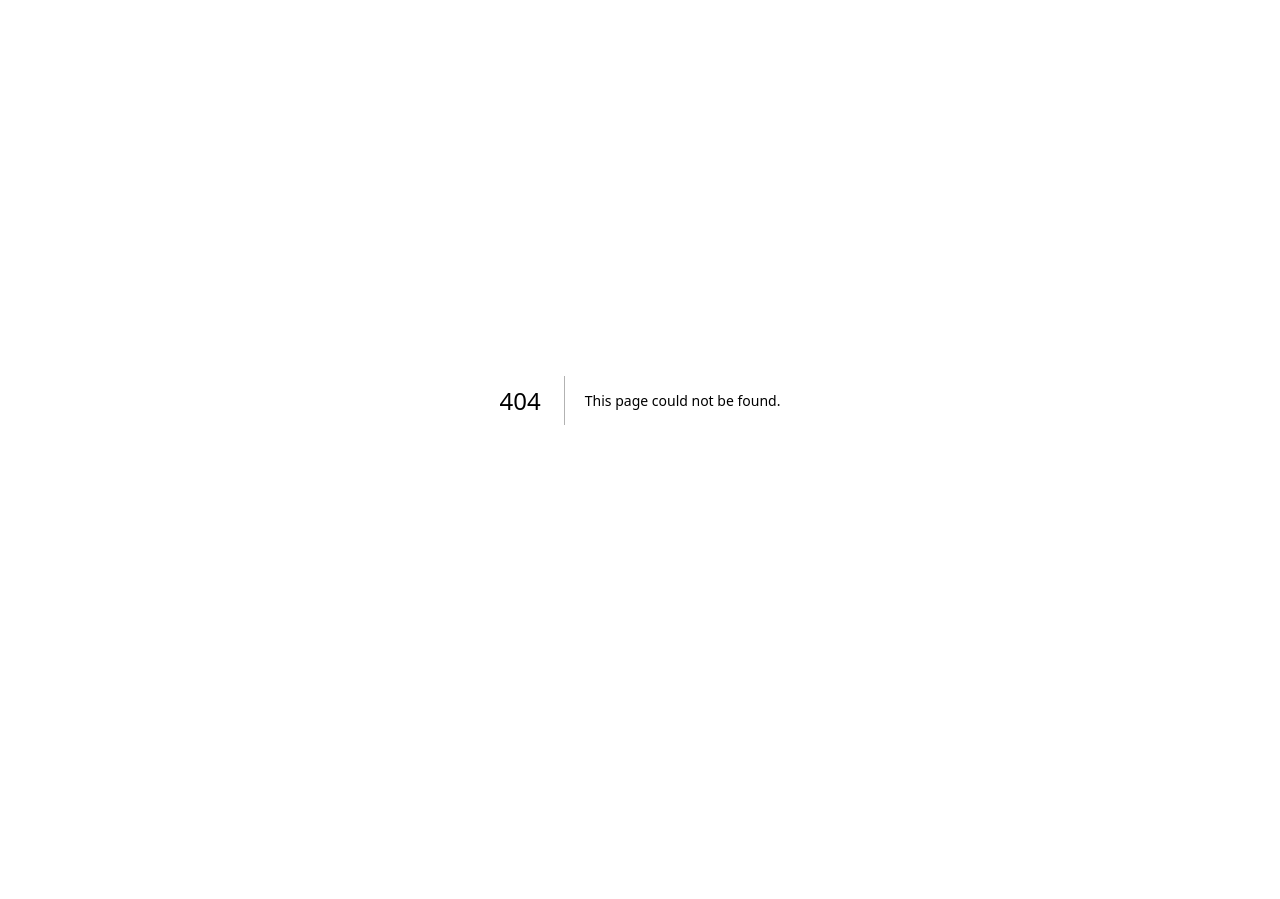
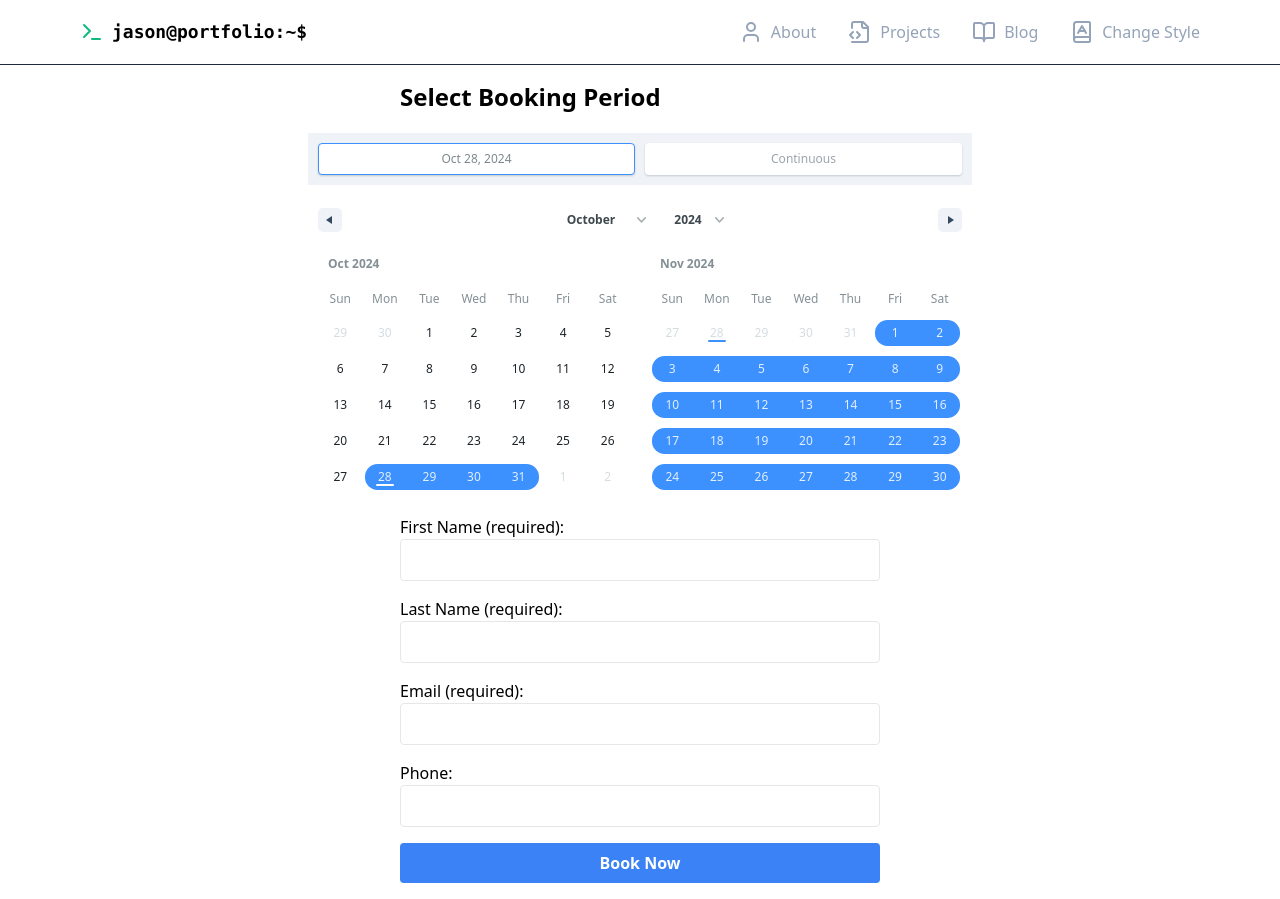
Before and after one commit to Jason9265/my_portfolio, a Next.js app in the folder my_portfolio/: page /bookingperiod in a window 1280 px wide. Before the commit this address had no page. Before the commit the page ends 800 px from the top, so only its background shows below. Built offline with nearby package versions, Linux system fonts and the light colour scheme.

Commit message:
date range picker

```diff
--- /dev/null
+++ b/my_portfolio/src/app/bookingperiod/page.tsx
@@ -0,0 +1,100 @@
+"use client"
+import Header from "@/components/header";
+import { useState } from "react";
+import { DateRange } from 'react-date-range';
+import "react-date-range/dist/styles.css";
+import "react-date-range/dist/theme/default.css";
+
+const BookingPeriod = () => {
+  const [firstName, setFirstName] = useState("");
+  const [lastName, setLastName] = useState("");
+  const [email, setEmail] = useState("");
+  const [phone, setPhone] = useState("");
+
+  const [dateRange, setDateRange] = useState([
+    {
+      startDate: new Date(),
+      endDate: null,
+      key: "selection",
+    },
+  ]);
+
+  const handleSelect = (ranges) => {
+    setDateRange([ranges.selection]);
+    console.log("Selected Date Range: ", ranges.selection);
+  };
+
+  const handleSubmit = (e: React.FormEvent) => {
+    e.preventDefault();
+    // Handle booking submission logic here
+  };
+
+  return (
+    <>
+      <Header />
+      <div className="max-w-lg mx-auto p-4">
+        <h2 className="text-2xl font-bold mb-4">Select Booking Period</h2>
+        <div className="flex justify-center mt-5">
+          <DateRange
+            onChange={handleSelect}
+            showSelectionPreview={true}
+            moveRangeOnFirstSelection={false}
+            months={2}
+            ranges={dateRange}
+            direction="horizontal"
+          />
+        </div>
+
+        <form onSubmit={handleSubmit} className="space-y-4">
+          <label className="block">
+            First Name (required):
+            <input
+              type="text"
+              value={firstName}
+              onChange={(e) => setFirstName(e.target.value)}
+              required
+              className="border rounded p-2 w-full"
+            />
+          </label>
+          <label className="block">
+            Last Name (required):
+            <input
+              type="text"
+              value={lastName}
+              onChange={(e) => setLastName(e.target.value)}
+              required
+              className="border rounded p-2 w-full"
+            />
+          </label>
+          <label className="block">
+            Email (required):
+            <input
+              type="email"
+              value={email}
+              onChange={(e) => setEmail(e.target.value)}
+              required
+              className="border rounded p-2 w-full"
+            />
+          </label>
+          <label className="block">
+            Phone:
+            <input
+              type="tel"
+              value={phone}
+              onChange={(e) => setPhone(e.target.value)}
+              className="border rounded p-2 w-full"
+            />
+          </label>
+          <button
+            type="submit"
+            className="bg-blue-500 text-white font-bold py-2 rounded w-full hover:bg-blue-600 transition"
+          >
+            Book Now
+          </button>
+        </form>
+      </div>
+    </>
+  );
+};
+
+export default BookingPeriod;
--- /dev/null
+++ b/package.json
@@ -0,0 +1,5 @@
+{
+  "dependencies": {
+    "react-date-range": "^2.0.1"
+  }
+}
```
Also changed, not shown: 1 other file (tests, documents, lock files or other folders).
